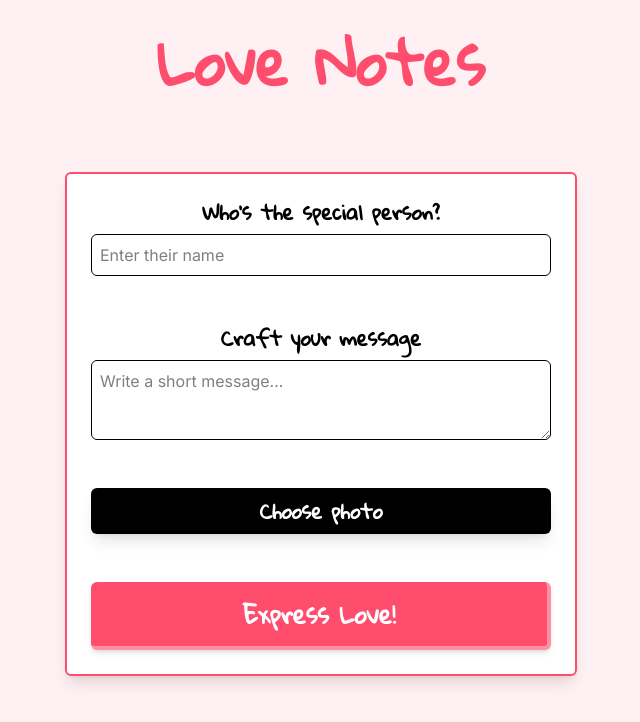
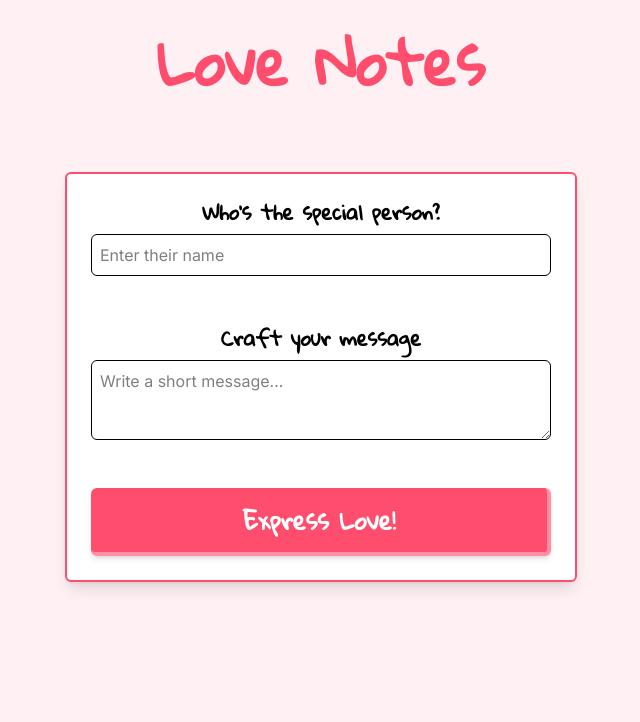
Before and after one commit to raphael-odeareduo19/love-notes, a React (Vite) app: page / in a window 1280 px wide. Shown: the top 722 px of the page, without its empty margins (319-959 px from the left). Built offline with nearby package versions, Linux system fonts and the light colour scheme.

Commit message:
Minimize app features

```diff
--- a/src/App.jsx
+++ b/src/App.jsx
@@ -8,21 +8,16 @@ const App = () => {
 
     const cardRef = useRef(null);
 
-    const [image, setImage] = useState(null);
-
     return (
         <div>
             <LoveNoteForm
                 setName={setName}
                 setMessage={setMessage}
-                image={image}
-                setImage={setImage}
                 cardRef={cardRef}
             />
             {name ? <LoveNotePreview
                 name={name}
                 message={message}
-                image={image}
                 cardRef={cardRef}
             /> : null}
         </div>
--- a/src/components/LoveNoteForm.jsx
+++ b/src/components/LoveNoteForm.jsx
@@ -1,26 +1,8 @@
-const LoveNoteForm = ({setName, setMessage, setImage, cardRef}) => {
-
-    function handleImageChange(e) {
-        const file = e.target.files[0];
-
-        if (file) {
-            const reader = new FileReader();
-
-            reader.onload = (e) => {
-                setImage(e.target.result)
-            }
-
-            reader.readAsDataURL(file);
-        } else {
-            setImage(null)
-        }
-
-    }
+const LoveNoteForm = ({setName, setMessage, cardRef}) => {
 
     function handleCardScreenshot() {
         const cardEl = cardRef;
         cardEl.current.scrollIntoView({behavior: 'smooth'})
-
     }
 
     function handleSubmit(e) {
@@ -68,13 +50,6 @@ const LoveNoteForm = ({setName, setMessage, setImage, cardRef}) => {
                             required
                         ></textarea>
                     </div>
-                    <div className="flex flex-col">
-                        <label htmlFor="file-upload" className="custom-file-upload py-2 font-bold text-white bg-black rounded-md shadow-lg cursor-pointer hover:opacity-80">Choose photo</label>
-                        <input
-                            id="file-upload" type="file" accept="image/*"
-                            onChange={handleImageChange}
-                        />
-                    </div>
                     <button
                         className="love-btn bg-[#ff4d6d] p-4 rounded-md text-2xl text-white font-bold cursor-pointer shadow-md hover:opacity-80"
                     >
--- a/src/components/LoveNotePreview.jsx
+++ b/src/components/LoveNotePreview.jsx
@@ -1,6 +1,6 @@
 import html2canvas from "html2canvas";
 
-const LoveNotePreview = ({name, message, image, cardRef}) => {
+const LoveNotePreview = ({name, message, cardRef}) => {
 
     function downloadScreenshot() {
         const cardEl = cardRef;
@@ -16,14 +16,11 @@ const LoveNotePreview = ({name, message, image, cardRef}) => {
         <section className="pt-36 px-8 flex flex-col items-center gap-8">
             <div
                 ref={cardRef}
-                className="w-sm card p-8 bg-[#fdfffc] flex flex-col items-center gap-6 text-center border-4 border-[#ff4d6d] rounded-md shadow-xl "
+                className={`w-sm card p-8 bg-white flex flex-col items-center gap-6 text-center border-4 border-[#ff4d6d] rounded-md shadow-xl`}
                 >
                 <h1
                     className="text-4xl font-black mb-2"
                 >{name ? `Dear ${name}` : null}💝</h1>
-                {image ? <div className="image-container rounded-full border-1 border-[#ff4d6d] overflow-hidden w-[170px] h-[170px]">
-                    <img id="preview" src={image} alt="special-person"/>
-                </div> : null}
                 <p
                     className="text-xl font-semibold break-words max-w-full"
                 >{message}</p>
--- a/src/index.css
+++ b/src/index.css
@@ -27,22 +27,6 @@ input:focus, textarea:focus {
     background-color: #fff0f3;
 }
 
-input[type="file"] {
-    display: none;
-}
-
-.custom-file-upload {
-    display: inline-block;
-    font-size: 20px;
-    border: none;
-    cursor: pointer;
-}
-
-.custom-file-upload:active {
-    transform: translateY(1px);
-    box-shadow: none;
-}
-
 .love-btn {
     border-right: 4px solid #ff8fa3;
     border-bottom: 4px solid #ff8fa3;
@@ -51,10 +35,3 @@ input[type="file"] {
 .card {
     font-family: "Gloria Hallelujah", serif;
 }
-
-#preview {
-    width: 100%;
-    height: auto;
-    object-fit: cover;
-    object-position: center;
-}
```
